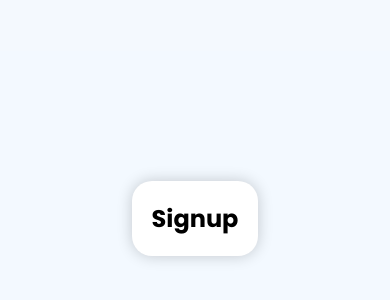
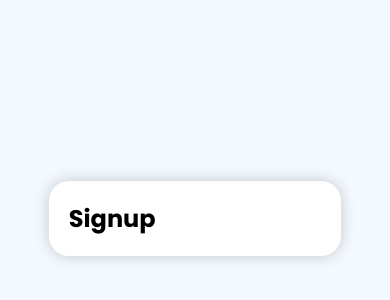
Before and after one commit to tlhalesebaeng/testmaker-frontend, a React (Vite) app: page /signup in a window 390 px wide. Shown: the part 204-504 px from the top of the page. Built offline with nearby package versions, Linux system fonts and the light colour scheme.

Commit message:
Set the width of the element with the class name card

```diff
--- a/src/features/auth/signup/Signup.css
+++ b/src/features/auth/signup/Signup.css
@@ -2,3 +2,19 @@
     width: 100%;
     height: 100%;
 }
+
+.signup .card {
+    width: 40%;
+}
+
+@media (max-width: 1000px) {
+    .signup .card {
+        width: 60%;
+    }
+}
+
+@media (max-width: 700px) {
+    .signup .card {
+        width: 75%;
+    }
+}
```
